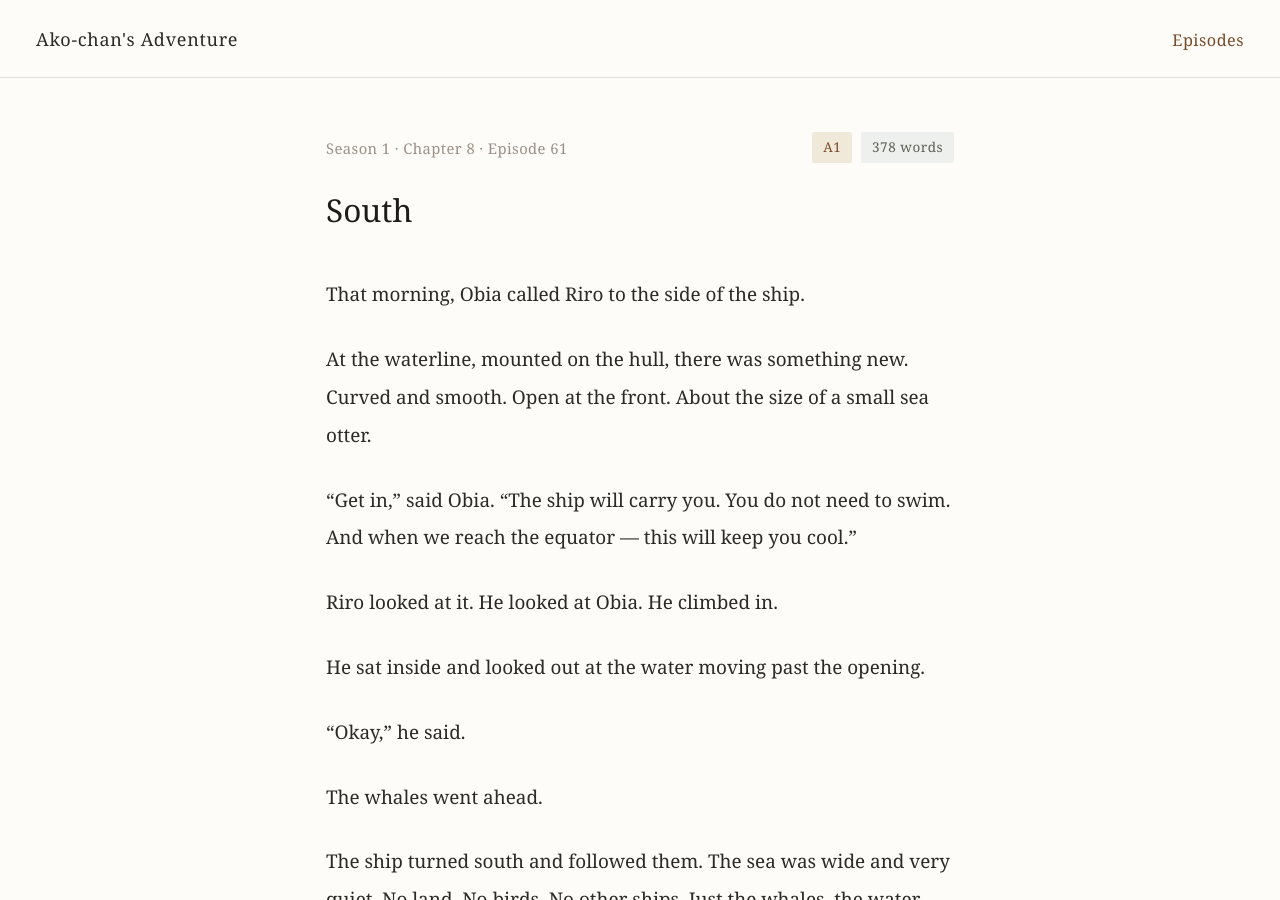
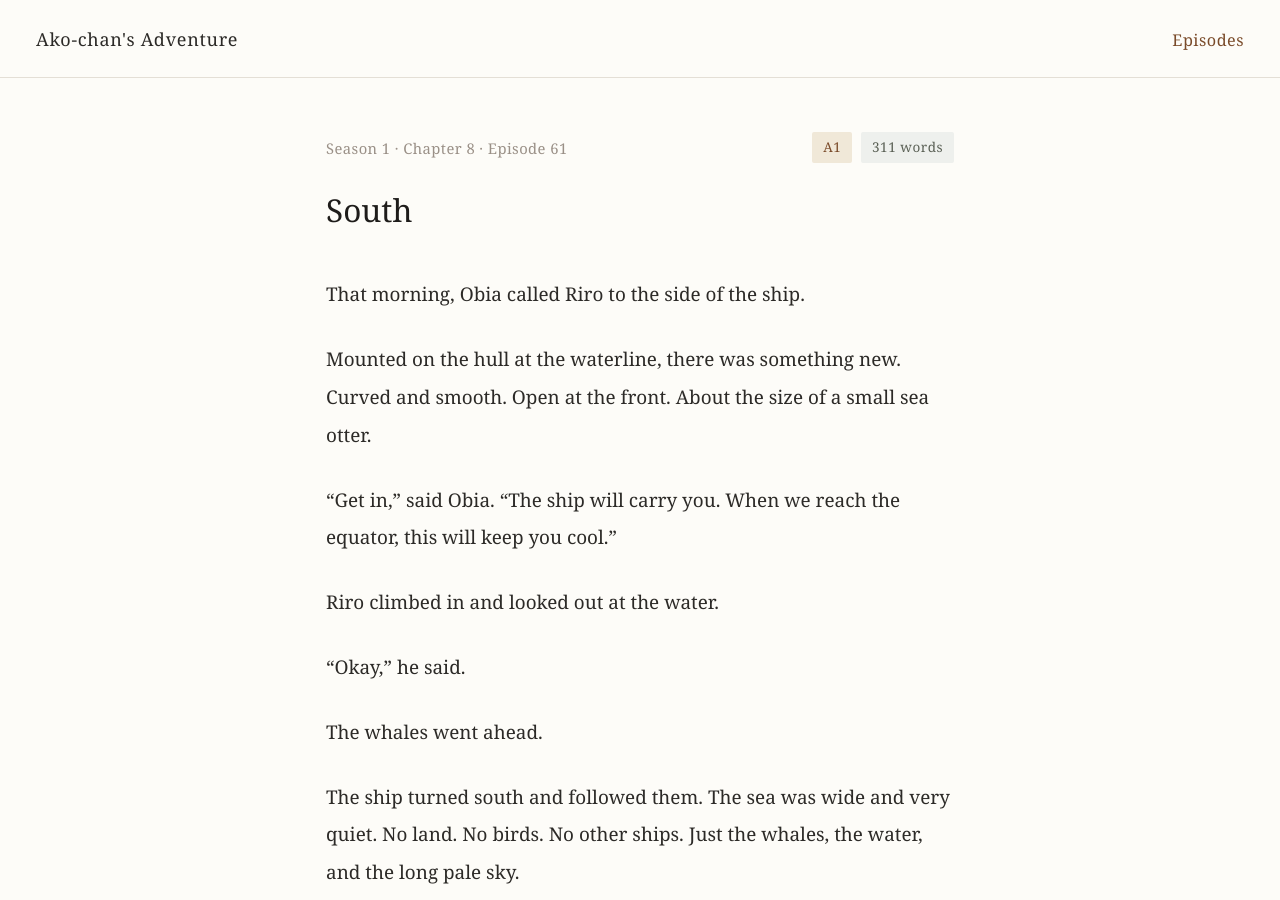
Before and after one commit to morisaki-yuichi/ako-chans-adventure, a Jekyll site: the page built from season1/chapter08/ep061.md, in a window 1280 px wide and 900 px high. Built offline with Jekyll 4.4.1, drawn with Linux system fonts in a browser that asks for light colours; some of the changed text lies outside the part shown.

Commit message:
Trim Ep61 from 378 to 311 words

```diff
--- a/season1/chapter08/ep061.md
+++ b/season1/chapter08/ep061.md
@@ -5,7 +5,7 @@
 chapter: 8
 episode: 61
 level: A1
-word_count: 378
+word_count: 311
 story_day: 52
 prev_ep: /season1/chapter07/ep060/
 next_ep: /season1/chapter08/ep062/
@@ -14,13 +14,11 @@
 
 That morning, Obia called Riro to the side of the ship.
 
-At the waterline, mounted on the hull, there was something new. Curved and smooth. Open at the front. About the size of a small sea otter.
+Mounted on the hull at the waterline, there was something new. Curved and smooth. Open at the front. About the size of a small sea otter.
 
-"Get in," said Obia. "The ship will carry you. You do not need to swim. And when we reach the equator — this will keep you cool."
+"Get in," said Obia. "The ship will carry you. When we reach the equator, this will keep you cool."
 
-Riro looked at it. He looked at Obia. He climbed in.
-
-He sat inside and looked out at the water moving past the opening.
+Riro climbed in and looked out at the water.
 
 "Okay," he said.
 
@@ -46,20 +44,16 @@
 
 From inside, Daru: "How do we know we are going the right way?"
 
-A pause. Then Gabu: "The sun. Look where the sun is."
+Gabu: "The sun."
 
-A longer pause.
+"Oh," said Daru. A small quiet sound.
 
-"Oh," said Daru.
-
-A small sound came from his pod after that. Not a sad sound. Just a quiet one.
-
-The two pods glowed through the window — Daru's warm green, Gabu's steady orange. She was glad they were safe in there.
+The two pods glowed through the window — Daru's warm green, Gabu's steady orange.
 
 She took out the red notebook and wrote:
 
 *Day fifty-two. Heading south. The whales go ahead. We follow.*
 
-She put the notebook away. The ship moved on. The sky was pale and wide. The south was somewhere below all this dark water. Still far. But closer than before.
+The ship moved on. The sky was pale and wide. The south was somewhere below all this dark water.
 
 She held the cold rail with both hands. The wind did not stop. Neither did she.
```
